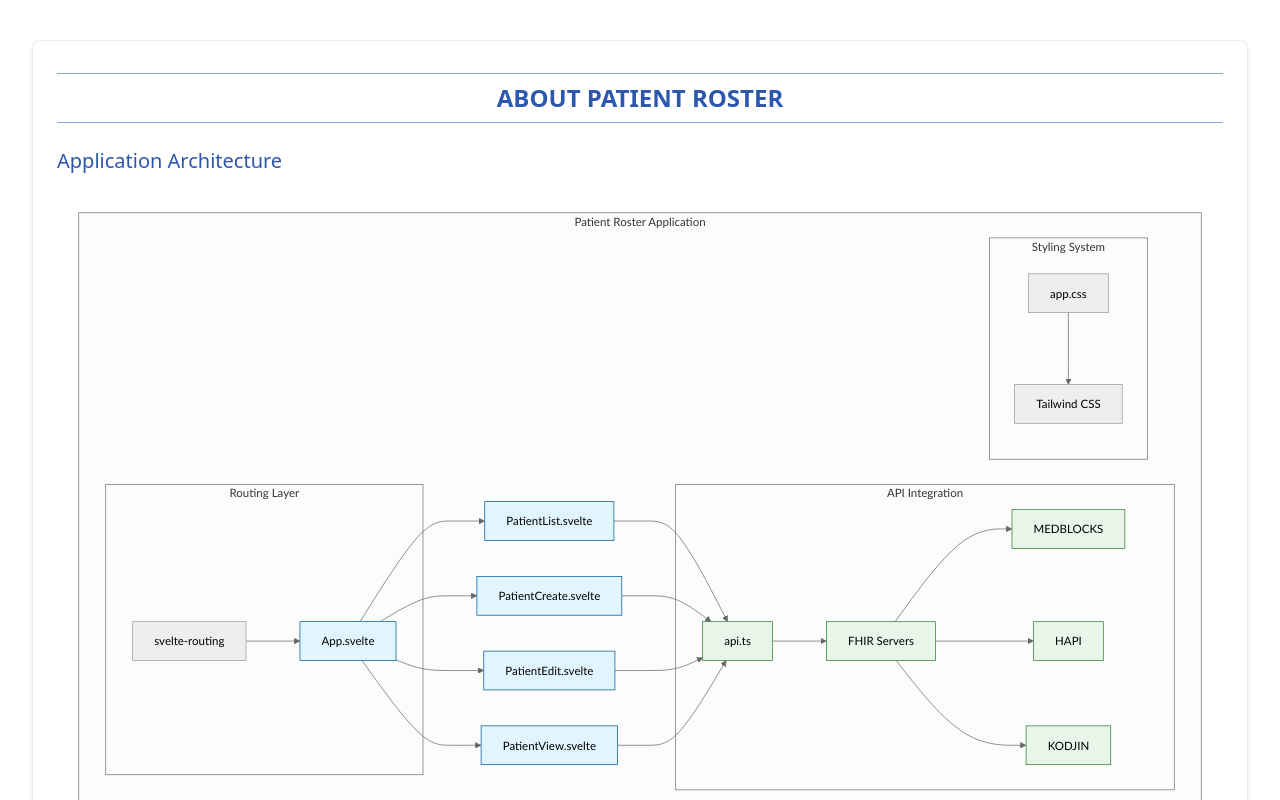
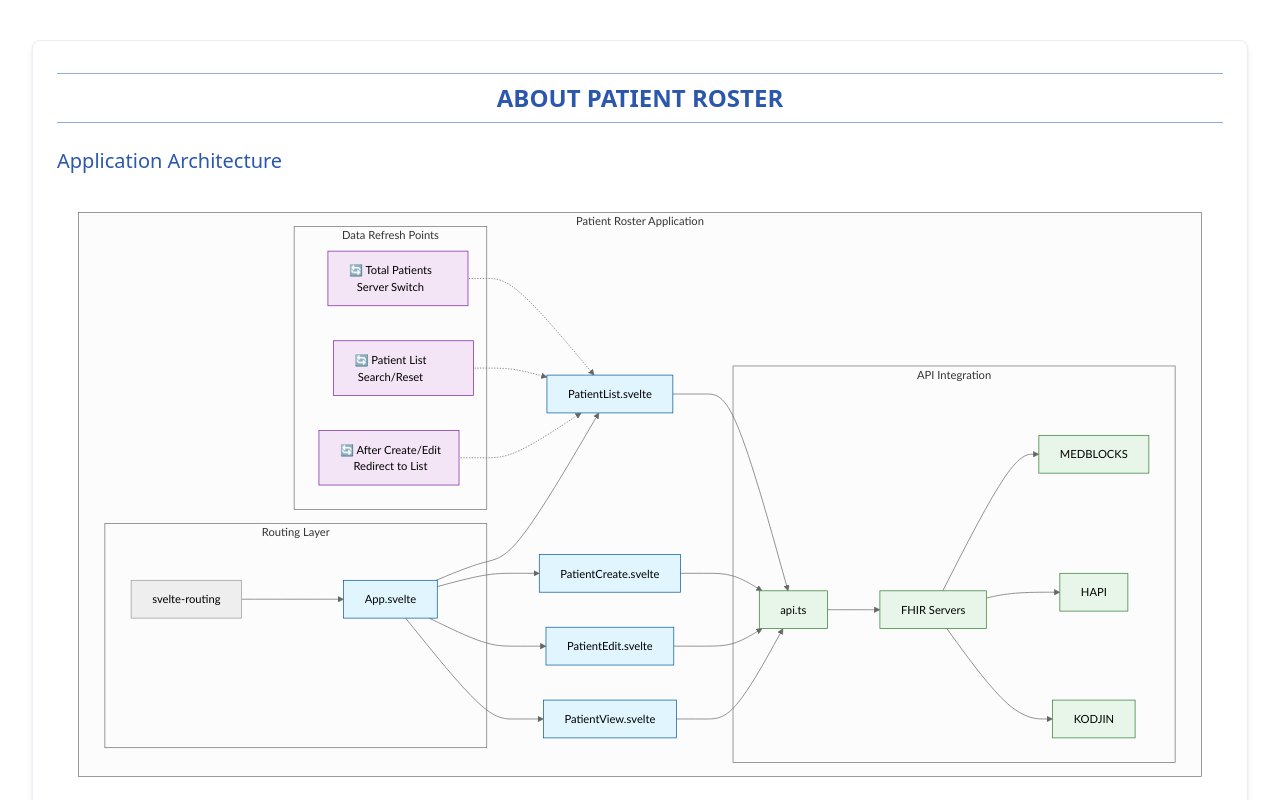
Before and after one commit to ajayprashar/patientRoster, a Svelte app: page /about in a window 1280 px wide. Shown: the top 800 px of the page. Built offline with nearby package versions, Linux system fonts and the light colour scheme.

Commit message:
Improved diagram in About.svelte

```diff
--- a/src/About.svelte
+++ b/src/About.svelte
@@ -44,8 +44,11 @@
                     H --> H3[KODJIN]
                 end
 
-                subgraph Styling["Styling System"]
-                    I[app.css] --> J[Tailwind CSS]
+                subgraph Data_Updates["Data Refresh Points"]
+                    direction TB
+                    R1["🔄 Total Patients<br/>Server Switch"]
+                    R2["🔄 Patient List<br/>Search/Reset"]
+                    R3["🔄 After Create/Edit<br/>Redirect to List"]
                 end
             end
 
@@ -54,12 +57,18 @@
             D --> G
             E --> G
 
+            R1 -.-> B
+            R2 -.-> B
+            R3 -.-> B
+
             classDef component fill:#e1f5fe,stroke:#01579b
             classDef config fill:#fff3e0,stroke:#ff6f00
             classDef api fill:#e8f5e9,stroke:#2e7d32
+            classDef refresh fill:#f3e5f5,stroke:#7b1fa2,width:200px
 
             class A,B,C,D,E component
             class G,H,H1,H2,H3 api
+            class R1,R2,R3 refresh
       </pre>
 
       <h2 class="text-xl text-[#2B57AD] mt-8 mb-4">Key Components</h2>
```
